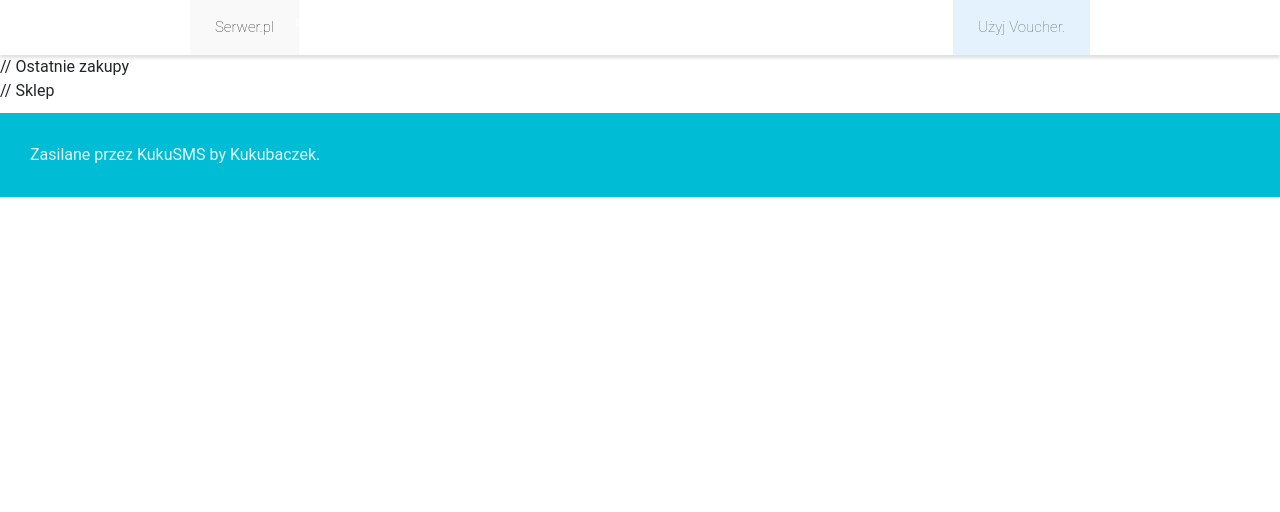
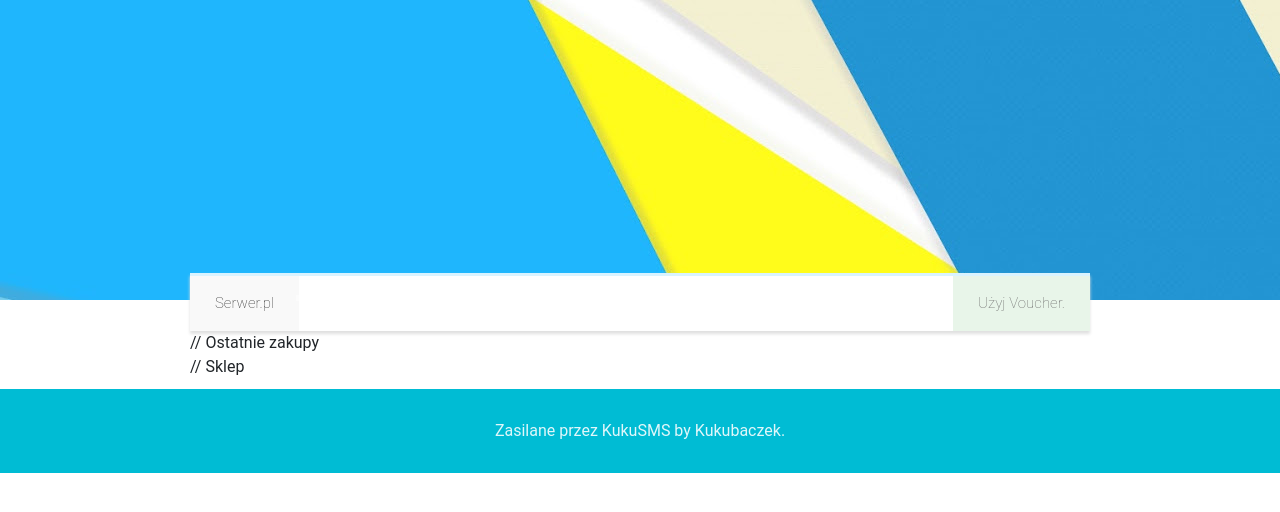
Before and after one commit to kukubaczek/KukuShop, a PHP site: page / in a window 1280 px wide. Shown: the top 512 px of the page. Run offline with PHP 8.4, Linux system fonts and the light colour scheme; some libraries are stand-ins or nearby versions.

Commit message:
Ładniejszy nagłówek
Dodano ładniejszy nagłówek, poprawiono wersję mobilną menu.

```diff
--- a/www/config/main.php
+++ b/www/config/main.php
@@ -4,6 +4,6 @@
 	// Dane strony
 	$config['nazwa']	= 'Serwer.pl'; // Nazwa wyświetlana m.in. w: tytule strony i menu strony.
 	$config['slogan']	= 'Najlepszy serwer MineCraft!'; // Nazwa.pl :: Opis
-	$config['nazwa']	= 'Serwer.pl';
+	$config['facebook']	= 'Serwer.pl'; // Link do facebooka, jeżeli .
 	$config['nazwa']	= 'Serwer.pl';
 ?>
--- a/www/parts/footer.php
+++ b/www/parts/footer.php
@@ -1,7 +1,7 @@
 		</div> <!- MAIN  >
 		<footer>
 			<!-- ZAKAZ USUWANIE STOPKI! -->
-			Zasilane przez KukuSMS by Kukubaczek.
+			<center>Zasilane przez KukuSMS by Kukubaczek.</center>
 		</footer>
 	</body>
 </html>
--- a/www/parts/header.php
+++ b/www/parts/header.php
@@ -17,8 +17,11 @@
 
 	</head>
 	<body>
+		<center>
+			<div id="img_header"></div>
+		</center>
+		<div id="main">
 			<div class='cssmenu'>
-			<center>
 					<ul>
 						<li class='active'><a href='#'><?php echo($config['nazwa']); ?></a></li>
 						<!--
@@ -31,6 +34,4 @@
 						-->
 						<li class='last'><a href='#TO-DO'>Użyj Voucher.</a></li>
 					</ul>
-			</center>
 			</div>
-		<div id="main">
--- a/www/style/main.css
+++ b/www/style/main.css
@@ -1,6 +1,5 @@
 body{
 	margin: 0;
-	font-family: 'Roboto', Thin;
 }
 
 *{
@@ -16,6 +15,14 @@ footer {
 
 #main{
 	width: 900px;
+	margin-left: auto;
+	margin-right: auto;
+}
+
+
+.cssmenu {
+	margin-top: -27px;
+	border-top: 3px solid #d9f3ff;
 }
 
 .cssmenu ul{
@@ -28,5 +35,30 @@ footer {
 
 .cssmenu ul .last{
 	float: right;
-	background-color: #E3F2FD;
+	background-color: #E8F5E9;
 }
+
+.cssmenu ul .last:hover{
+	float: right;
+}
+
+#img_header{
+	background-image: url('../images/header.jpg');
+	height: 300px;
+	background-repeat: no-repeat;
+	background-position: center center;
+	width: 100%;
+	background-color: #e9faff;
+}
+
+@media screen and (max-width: 768px) {
+	.cssmenu ul .last{
+		float: left;
+		background-color: inherit;
+	}
+	#main{
+		width: 100%;
+		margin-left: auto;
+		margin-right: auto;
+	}
+}
```
Also changed, not shown: www/images/header.jpg (added). Lines whose indentation alone changed are shown as unchanged.
